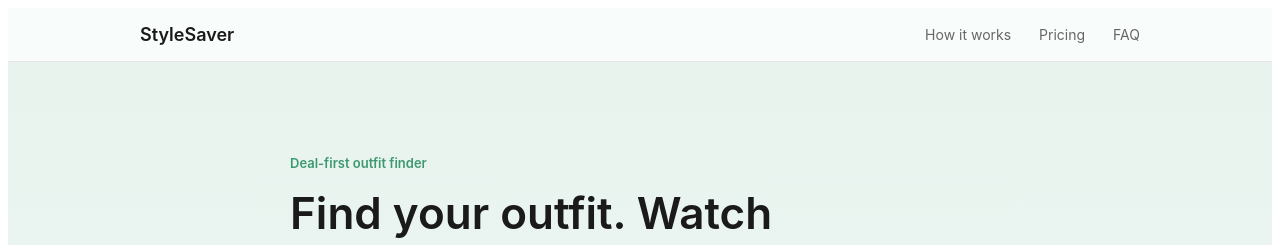
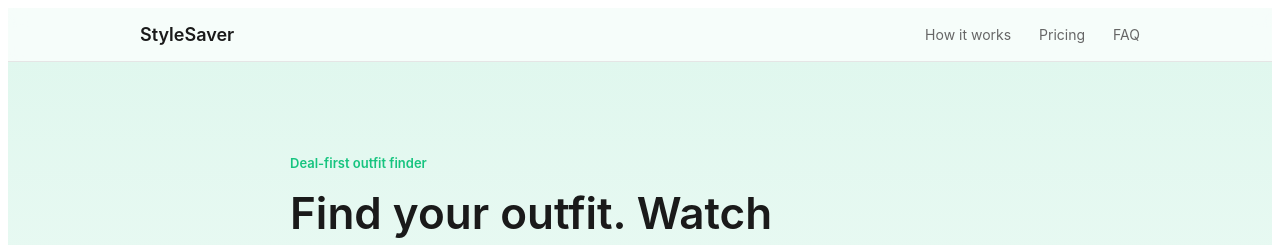
Before and after one commit to Touyyy/stylesaver-landing, a React (Create React App) app: page / in a window 1280 px wide. Shown: the top 245 px of the page. Built offline with nearby package versions, Linux system fonts and the light colour scheme.

Commit message:
Fix hero gradient to end at placeholder box, rest white

```diff
--- a/src/LandingPage.tsx
+++ b/src/LandingPage.tsx
@@ -17,13 +17,15 @@ export function LandingPage() {
     { num: "03", title: "Checkout when ready", desc: "See your savings, then buy straight from the app." },
   ];
 
-  const accent = "#3D9970";
+  const accent = "#16C47F";
   const dark = "#1a1a1a";
   const gray = "#666";
   const border = "#e5e5e5";
 
   return (
-    <div style={{ background: "linear-gradient(180deg, rgba(61,153,112,0.12) 0%, rgba(61,153,112,0.04) 60%, #fff 100%)", minHeight: "100vh", fontFamily: "-apple-system, BlinkMacSystemFont, 'Segoe UI', sans-serif", color: dark }}>
+    <div style={{ background: "#fff", minHeight: "100vh", fontFamily: "-apple-system, BlinkMacSystemFont, 'Segoe UI', sans-serif", color: dark }}>
+
+      <div style={{ background: "linear-gradient(180deg, rgba(22,196,127,0.14) 0%, rgba(22,196,127,0.05) 70%, #fff 100%)" }}>
         <header style={{ position: "sticky", top: 0, background: "rgba(255,255,255,0.7)", backdropFilter: "blur(8px)", zIndex: 40, borderBottom: `1px solid ${border}` }}>
           <div style={{ maxWidth: 1000, margin: "0 auto", padding: "16px 20px", display: "flex", alignItems: "center", justifyContent: "space-between" }}>
             <span style={{ fontWeight: 600, fontSize: 18 }}>StyleSaver</span>
@@ -37,14 +39,21 @@ export function LandingPage() {
 
         <section style={{ maxWidth: 700, margin: "0 auto", padding: "80px 20px 40px", textAlign: "left" }}>
           <p style={{ fontSize: 13, color: accent, fontWeight: 600, marginBottom: 16 }}>Deal-first outfit finder</p>
-        <h1 style={{ fontSize: 44, fontWeight: 600, lineHeight: 1.2, margin: "0 0 20px", maxWidth: 520 }}>Find your outfit. Watch what it saves you.</h1>
-        <p style={{ fontSize: 17, color: gray, lineHeight: 1.6, margin: "0 0 32px", maxWidth: 480 }}>StyleSaver curates deals from brands you already shop and shows you exactly what you're saving, in real time.</p>
+          <h1 style={{ fontSize: 44, fontWeight: 600, lineHeight: 1.2, margin: "0 0 20px", maxWidth: 520 }}>
+            Find your outfit. Watch what it saves you.
+          </h1>
+          <p style={{ fontSize: 17, color: gray, lineHeight: 1.6, margin: "0 0 32px", maxWidth: 480 }}>
+            StyleSaver curates deals from brands you already shop and shows you exactly what you're saving, in real time.
+          </p>
           <div style={{ display: "flex", alignItems: "center", gap: 20, flexWrap: "wrap" }}>
-          <a href="https://apps.apple.com/app/stylesaver" style={{ background: dark, color: "#fff", padding: "12px 24px", borderRadius: 8, fontSize: 14, fontWeight: 600, textDecoration: "none" }}>Download on App Store</a>
+            <a href="https://apps.apple.com/app/stylesaver" style={{ background: dark, color: "#fff", padding: "12px 24px", borderRadius: 8, fontSize: 14, fontWeight: 600, textDecoration: "none" }}>
+              Download on App Store
+            </a>
             <span style={{ fontSize: 13, color: "#999" }}>7-day free trial - no card required</span>
           </div>
           <div style={{ marginTop: 48, height: 300, background: "#fafafa", border: `1px solid ${border}`, borderRadius: 12 }} />
         </section>
+      </div>
 
       <section id="how" style={{ maxWidth: 700, margin: "0 auto", padding: "60px 20px", borderTop: `1px solid ${border}` }}>
         <p style={{ fontSize: 13, color: "#999", marginBottom: 32 }}>From link to closet in three steps.</p>
```
Lines whose indentation alone changed are shown as unchanged.
